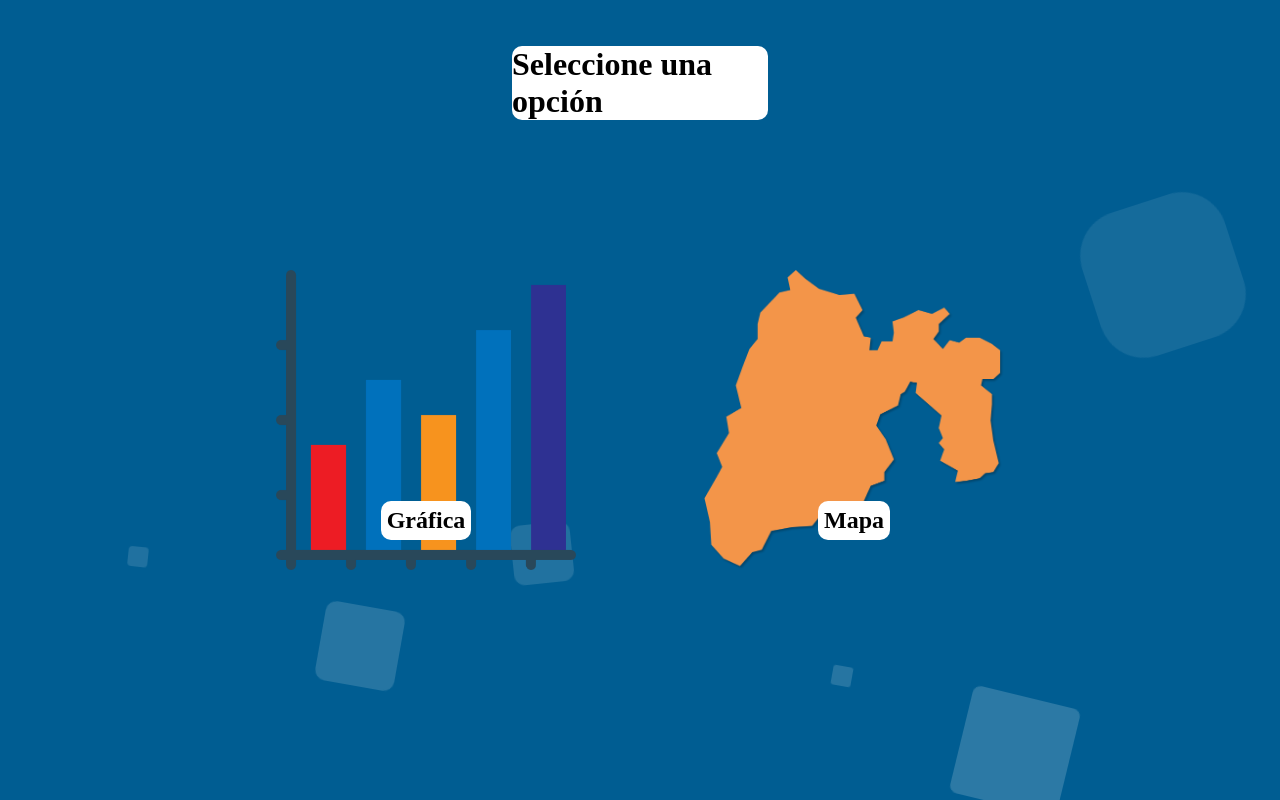
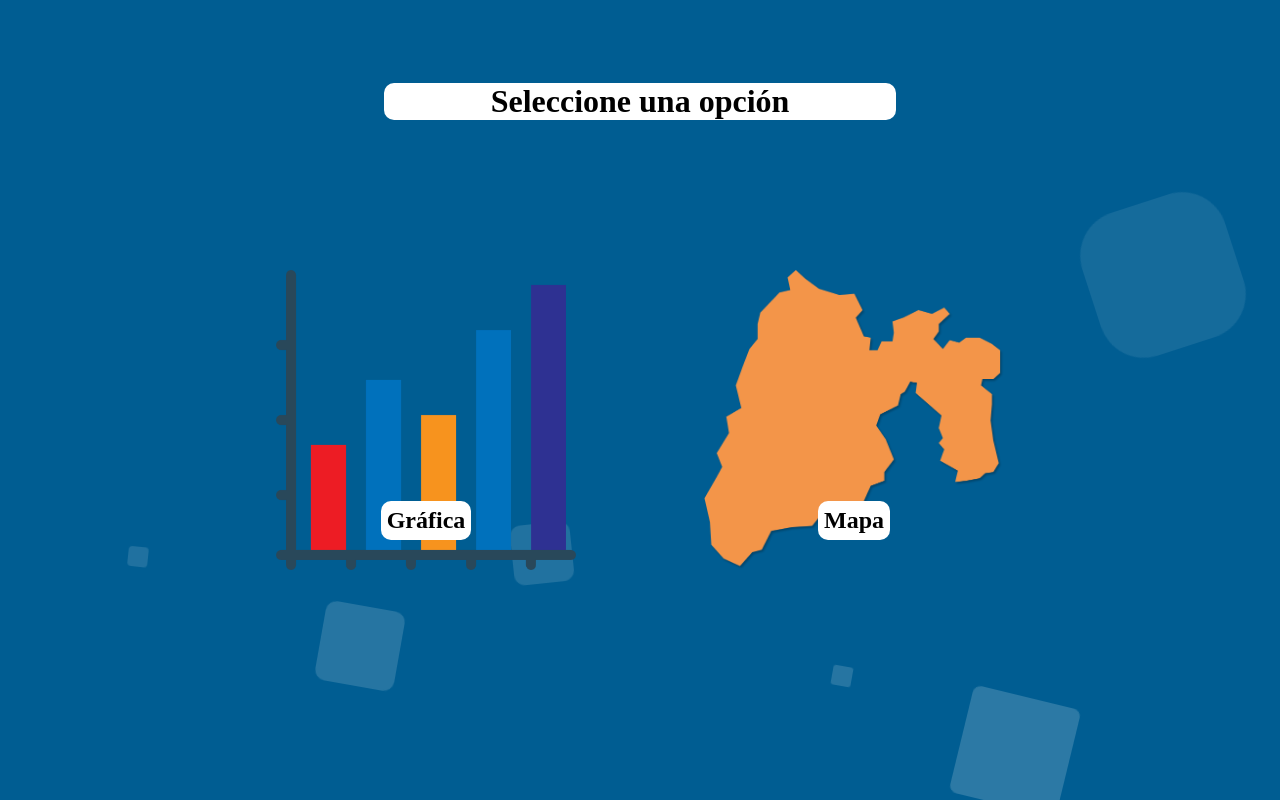
Before and after one commit to Ivancirijillo/app, a Flask app: page / in a window 1280 px wide. Run offline with Flask 2, Linux system fonts and the light colour scheme.

Commit message:
Estilos menu

```diff
--- a/static/css/menu.css
+++ b/static/css/menu.css
@@ -31,7 +31,7 @@ body{
 
 .titulo h1{
     background: white;
-    width: 20%;
+    width: 40%;
     display: flex;
     border-radius: 10px;
     justify-content: center;
```
